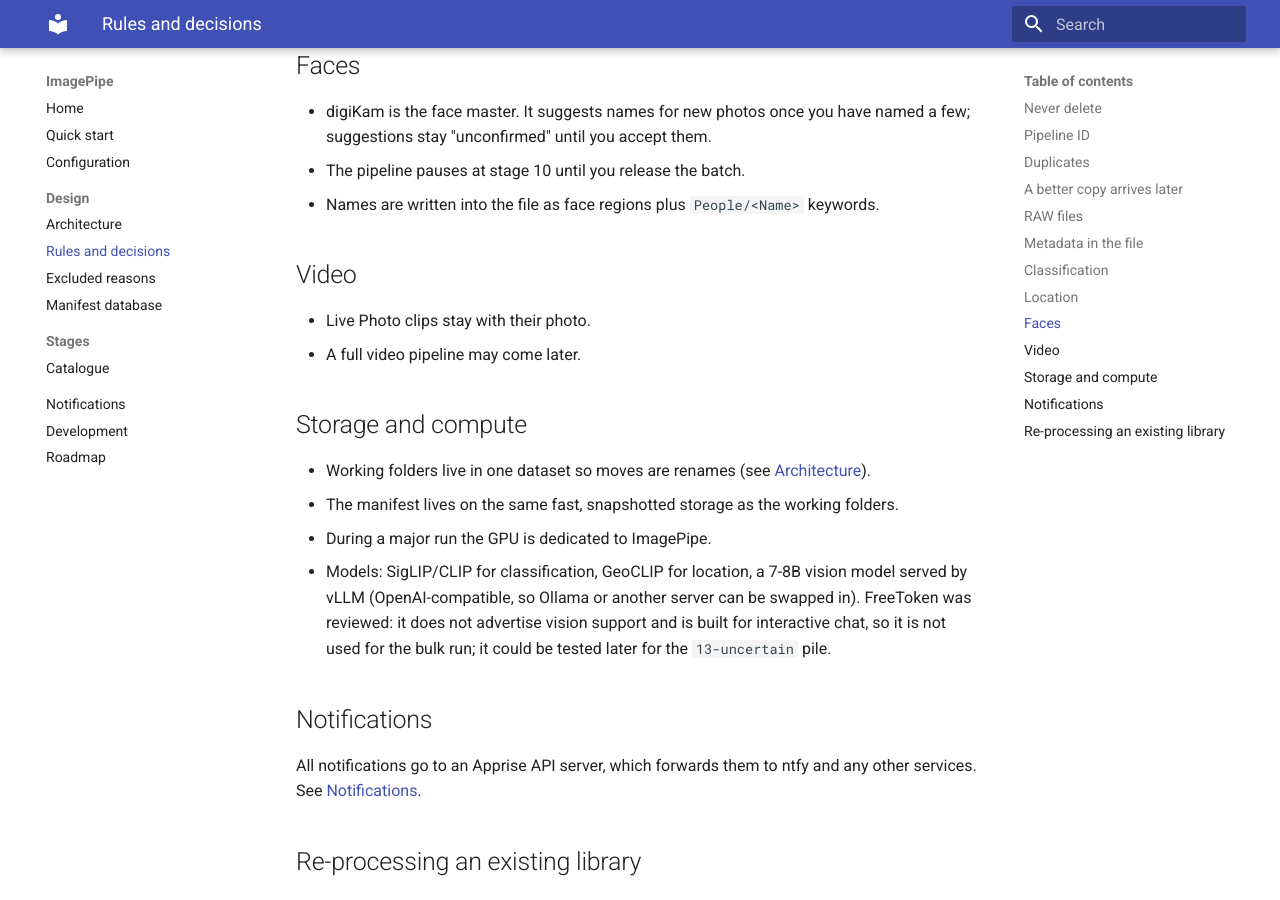
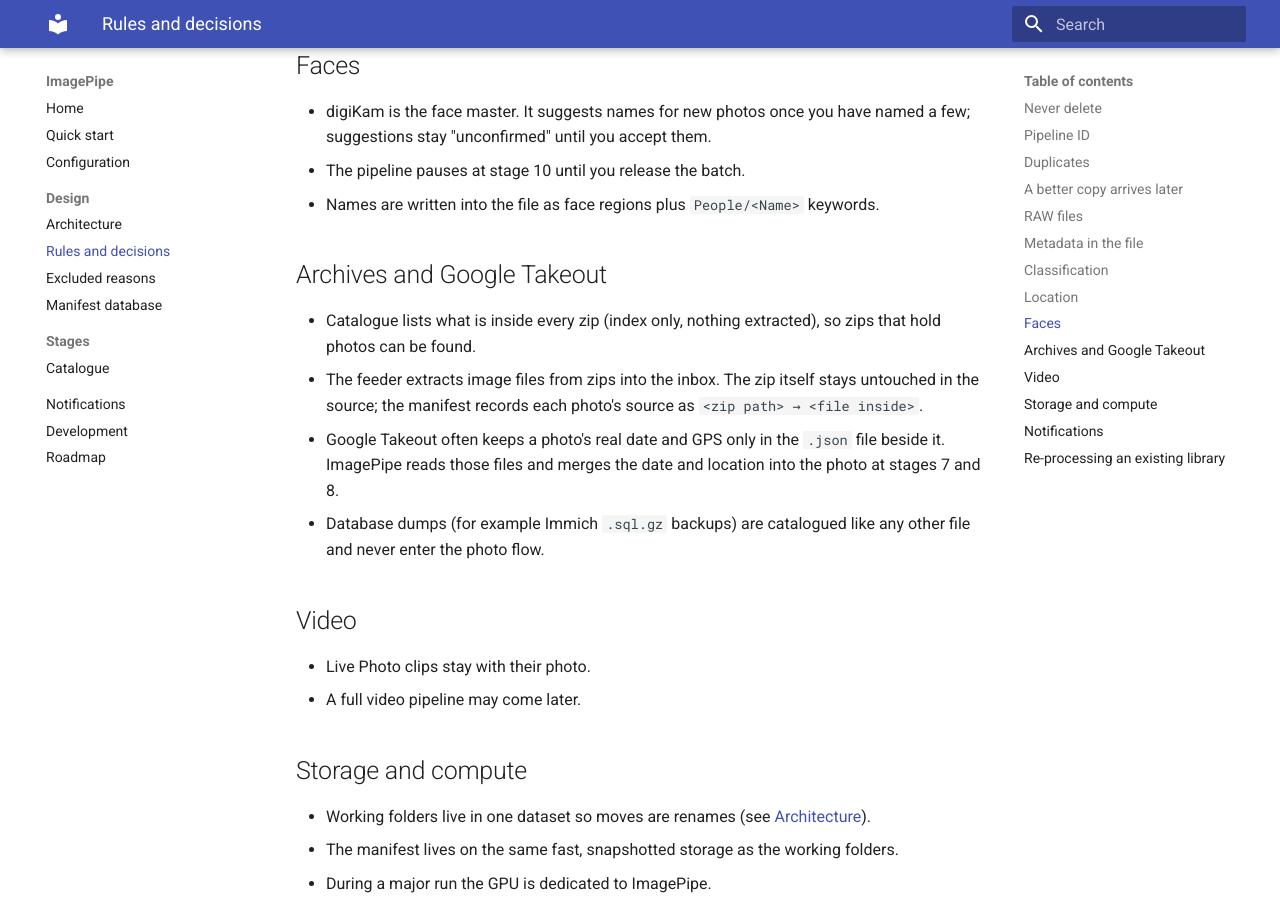
Before and after one commit to jjames4017/imagepipe, an MkDocs documentation site: the page built from docs/design.md, in a window 1280 px wide and 900 px high, scrolled down 2829 px. Built offline with MkDocs 1.6.1 and Material for MkDocs 9.7.7, drawn with Linux system fonts in a browser that asks for light colours.

Commit message:
Zip listing on by default; record phase 2 archive extraction and Takeout JSON decisions
Co-Authored-By: Claude Opus 5.5 <noreply@anthropic.com>
Claude-Session: https://claude.ai/code/session_01C6F9589GdQdhqobFyYDrHW

```diff
--- a/config.example.yml
+++ b/config.example.yml
@@ -24,7 +24,7 @@ catalogue:
   hash: sha256                        # sha256 | none
   read_image_metadata: true           # dimensions, EXIF, camera, date
   use_exiftool: true                  # RAW and video details (exiftool is in the Docker image)
-  list_archive_contents: false        # list what's inside .zip files
+  list_archive_contents: true         # list what's inside .zip files (reads the index only, extracts nothing)
   batch_size: 500                     # files per database commit
 
 notify:
--- a/docs/design.md
+++ b/docs/design.md
@@ -110,6 +110,19 @@ The better copy replaces the library photo:
 - The pipeline pauses at stage 10 until you release the batch.
 - Names are written into the file as face regions plus `People/<Name>` keywords.
 
+## Archives and Google Takeout
+
+- Catalogue lists what is inside every zip (index only, nothing extracted), so
+  zips that hold photos can be found.
+- The feeder extracts image files from zips into the inbox. The zip itself stays
+  untouched in the source; the manifest records each photo's source as
+  `<zip path> → <file inside>`.
+- Google Takeout often keeps a photo's real date and GPS only in the `.json`
+  file beside it. ImagePipe reads those files and merges the date and location
+  into the photo at stages 7 and 8.
+- Database dumps (for example Immich `.sql.gz` backups) are catalogued like any
+  other file and never enter the photo flow.
+
 ## Video
 
 - Live Photo clips stay with their photo.
```
Also changed, not shown: docs/configuration.md (+1 -1 lines), docs/roadmap.md (+1 -1 lines), 1 other file.
